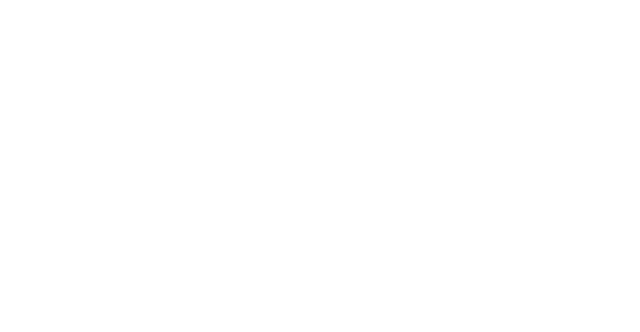
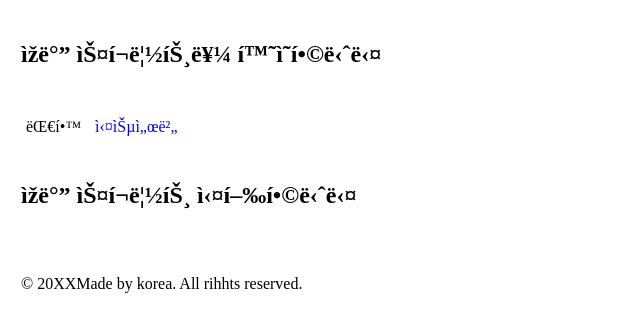
Before and after one commit to wjd13010/wjd13010-gmail.com., a plain HTML site: page index.html in a window 1280 px wide. Shown: the whole page, without its empty margins (0-640 px from the left). Drawn offline with Linux system fonts and the light colour scheme.

Commit message:
Update index.html

```diff
--- a/index.html
+++ b/index.html
@@ -4,14 +4,15 @@
 <meta http-equiv="Cantent-Type" content="text/html; charset=utf-8"/>
 <meta name="viewport" content="width=device-width, initial-scale=1"/>
 <style>
-body {font-family: sans-serif; font-size;0.8em;}
+ body {font-family: verdana sans-serif; font-size;0.8em;}
  header, nav, section, article, footer
  {boeder:1px solid gray; margin:5px; padding:8px;}
  section#displayArea{ height:210px; }
  nav ul {margin:0; padding:0;}
-nav il li {display:inline; margin:5px; }
+ nav ul li {display:inline; margin:5px; }
  a {text-decoration:none;}
  #id_form {width:100px;height:14px; color:red;}
+ </style>
 <script type="text.javascript">
  function fnTest(){
  document.write("자바스크립스트환영!")
@@ -33,6 +34,6 @@ alert("자바 스크립트 환영!!");
   <script>fnTest();</script>
  </section>
  <footer>
-  <p>&copy; 20XX Made by korea. All rihhts reserved.</P></footer>
+  <p>&copy; 20XXMade by korea. All rihhts reserved.</P></footer>
 </body>
 </html>
```
Lines whose indentation alone changed are shown as unchanged.
